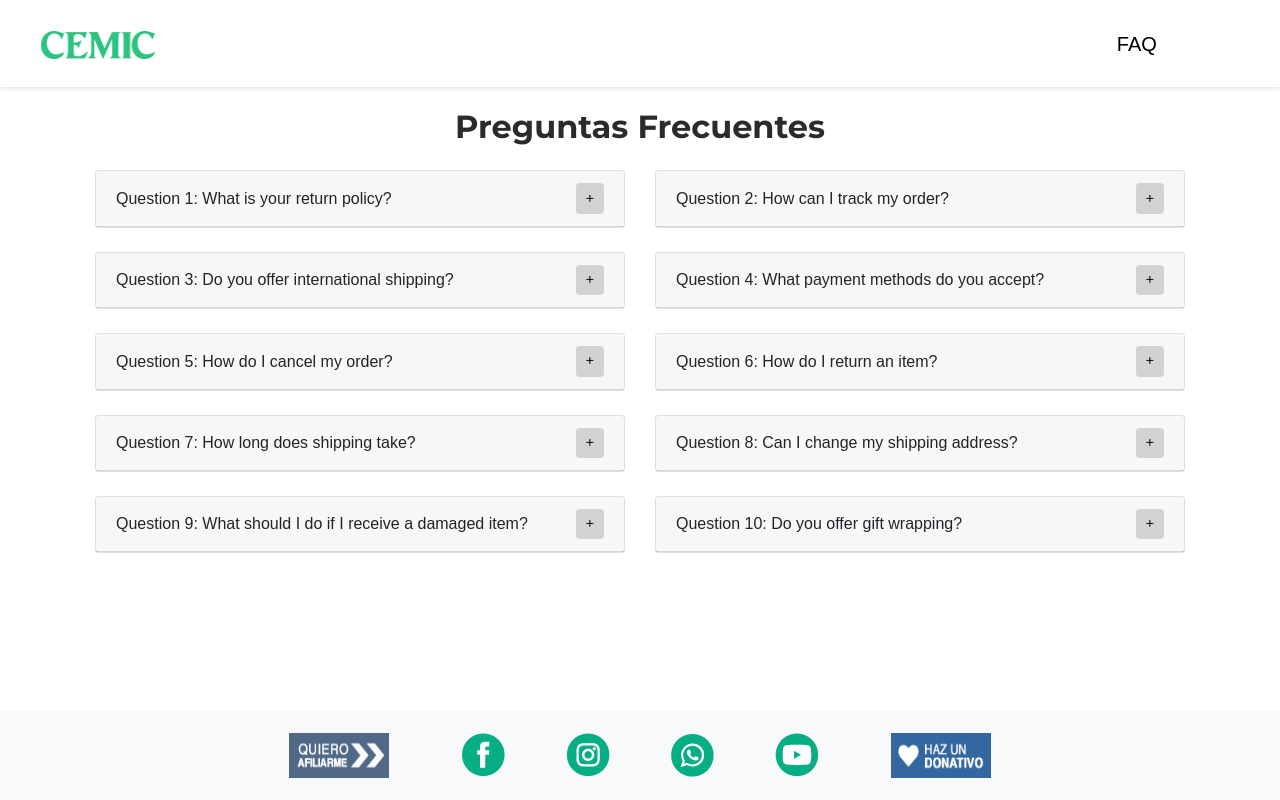
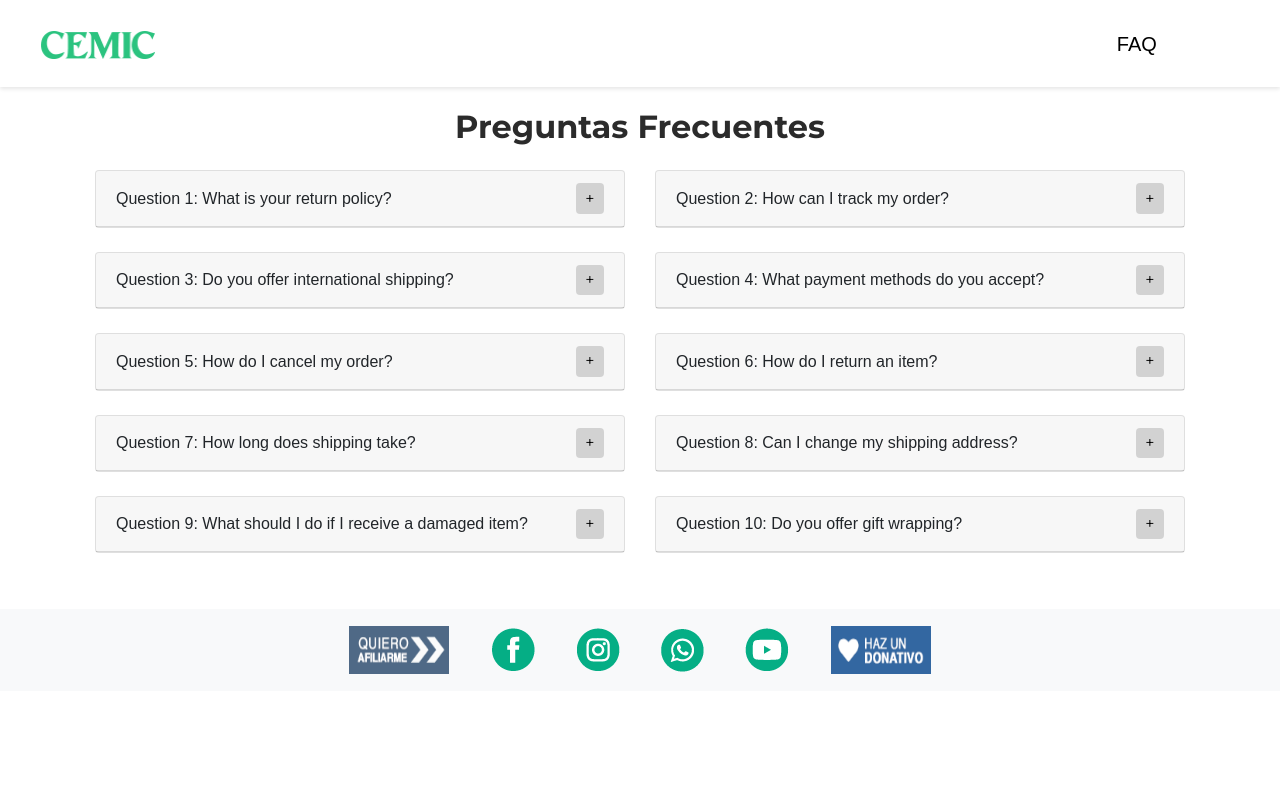
Before and after one commit to manumei/AnesthesiaFAQ, a plain HTML site: page index.html in a window 1280 px wide. Drawn offline with nearby package versions, Linux system fonts and the light colour scheme.

Commit message:
flex > fixed

```diff
--- a/style.css
+++ b/style.css
@@ -180,25 +180,26 @@ header a:hover {
     transition: background-color 0.3s ease; /* Smooth transition for hover effect */
 }
 
+html, body {
+    height: 100%;
+    margin: 0;
+    display: flex;
+    flex-direction: column;
+}
+
+.content {
+    flex: 1;
+}
+
 .social-media-footer {
     background-color: #f8f9fa;
-    padding: 20px 0;
-    position: fixed;
-    bottom: 0;
-    width: 100%;
+    padding: 16px 0;
 }
 
 .social-media-footer .social-icon {
     width: 50px;
     height: 50px;
-    margin: 0 25px;
-    transition: transform 0.3s;
-}
-
-.social-media-footer .action-icon {
-    width: 100px;
-    height: 45px;
-    margin: 0 40px;
+    margin: 0 15px;
     transition: transform 0.3s;
 }
 
@@ -206,6 +207,13 @@ header a:hover {
     transform: scale(1.1);
 }
 
+.social-media-footer .action-icon {
+    width: 100px;
+    height: 48px;
+    margin: 0 20px;
+    transition: transform 0.3s;
+}
+
 .social-media-footer .action-icon:hover {
     transform: scale(1.1);
 }
```
